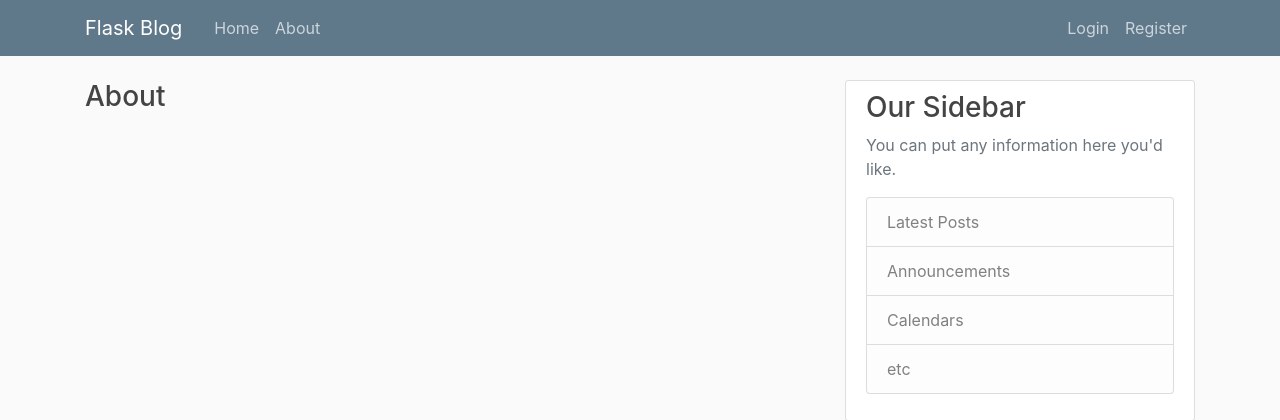
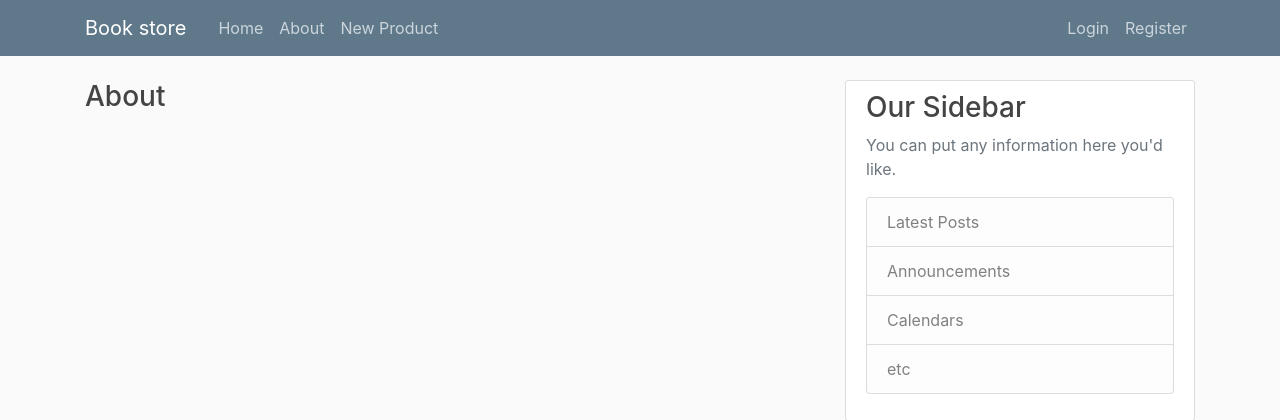
Before and after one commit to PatrickalKhouri/flask-application, a Flask app: page /about in a window 1280 px wide. Shown: the top 420 px of the page. Run offline with Flask 2, Linux system fonts and the light colour scheme; some libraries are stand-ins or nearby versions.

Commit message:
create ok

```diff
--- a/marketplace.py
+++ b/marketplace.py
@@ -69,6 +69,9 @@ def account():
 def new_product():
     form = ProductForm()
     if form.validate_on_submit():
+         products_collection.insert_one({'title': form.title.data, 'author': form.author.data, 'editor': form.editor.data,
+                                        'year_published': form.year_published.data, 'price': form.price.data , 'quantity': form.quantity.data,
+                                        'summary': form.summary.data})
          flash('Product created!', 'success')
          return redirect(url_for('home'))
     return render_template('create_product.html', title='New Product', form=form)
--- a/templates/layout.html
+++ b/templates/layout.html
@@ -9,9 +9,9 @@
      <link rel="stylesheet" type="text/css" href="{{ url_for('static', filename='main.css') }}">
 
     {% if title %}
-      <title>Isfahan Carpets -- {{title}}</title>
+      <title>Book Store -- {{title}}</title>
     {% else %}
-      <title>Isfahan Carpets</title>
+      <title>Book store Carpets</title>
     {% endif %}
   </head>
 
@@ -19,7 +19,7 @@
     <header class="site-header">
       <nav class="navbar navbar-expand-md navbar-dark bg-steel fixed-top">
         <div class="container">
-          <a class="navbar-brand mr-4" href="/">Flask Blog</a>
+          <a class="navbar-brand mr-4" href="/">Book store</a>
           <button class="navbar-toggler" type="button" data-toggle="collapse" data-target="#navbarToggle" aria-controls="navbarToggle" aria-expanded="false" aria-label="Toggle navigation">
             <span class="navbar-toggler-icon"></span>
           </button>
@@ -27,6 +27,7 @@
             <div class="navbar-nav mr-auto">
               <a class="nav-item nav-link" href="/">Home</a>
               <a class="nav-item nav-link" href="/about">About</a>
+              <a class="nav-item nav-link" href="/products/new">New Product</a>
             </div>
             <!-- Navbar Right Side -->
             <div class="navbar-nav">
```
